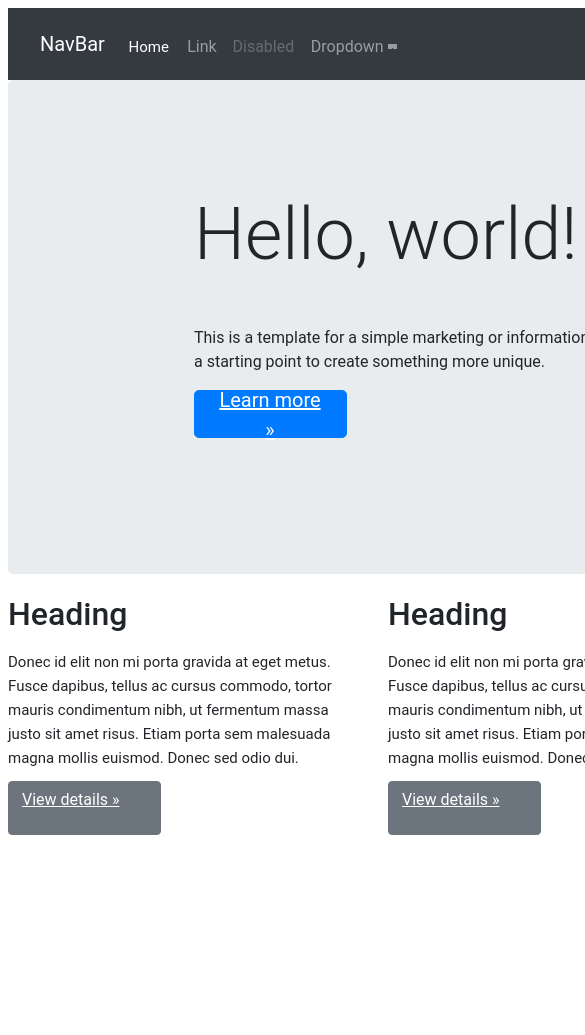
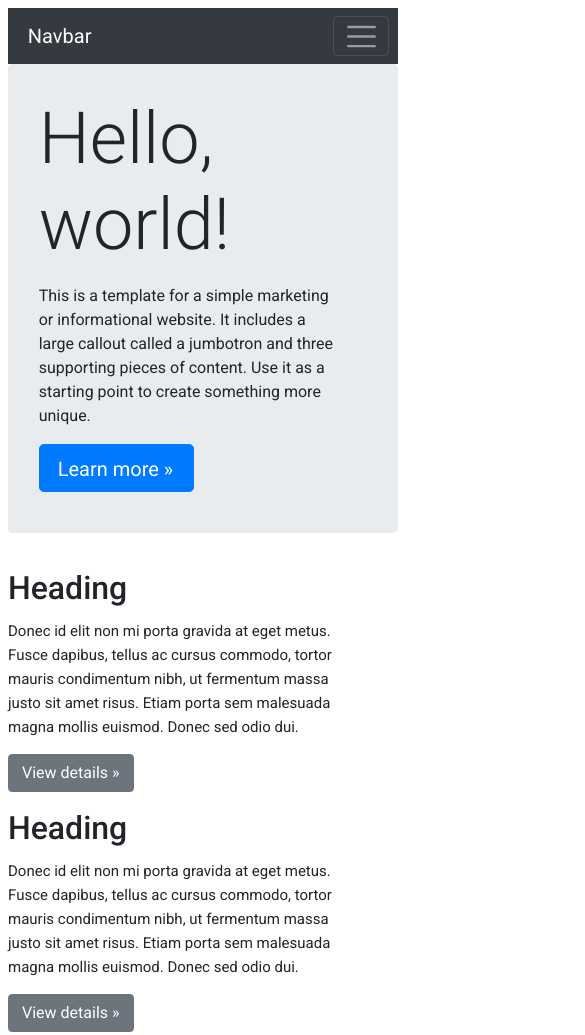
Before and after one commit to ronkopiel/day_16, a plain HTML site: page index.html in a window 390 px wide. Shown: the top 1035 px of the page, 585 px wide, since content can reach past the window. Before the commit the page ends 860 px from the top, so only its background shows below. Drawn offline with Linux system fonts and the light colour scheme.

Commit message:
made css responsive, also somehow lost some progress i made so site is incomplete but responsive

```diff
--- a/index.html
+++ b/index.html
@@ -1,15 +1,19 @@
 <!DOCTYPE html>
 <html lang="en">
   <head>
-    <meta charset="UTF-8">
-    <meta http-equiv="X-UA-Compatible" content="IE=edge">
-    <meta name="viewport" content="width=device-width, initial-scale=1.0">
+    <meta charset="UTF-8" />
+    <meta http-equiv="X-UA-Compatible" content="IE=edge" />
+    <meta name="viewport" content="width=device-width, initial-scale=1.0" />
     <title>Document</title>
-    <link rel="stylesheet" href="styles.css">
+    <link rel="stylesheet" href="styles.css" />
+    <link rel="preconnect" href="https://fonts.googleapis.com">
+    <link rel="preconnect" href="https://fonts.gstatic.com" crossorigin>
+    <link href="https://fonts.googleapis.com/css2?family=Roboto:ital,wght@0,100;0,300;0,400;0,500;0,700;0,900;1,100;1,300;1,400;1,500;1,700;1,900&display=swap" rel="stylesheet">
   </head>
   <body>
+    <div class="container">
     <nav>
-       <div class="navbar-title">NavBar</div>
+      <div class="navbar-title">Navbar</div>
       <div id="navbars-example-default">
         <div class="nav-ul">
           <div class="home">Home</div>
@@ -17,9 +21,7 @@
           <div class="disabled">Disabled</div>
           <div class="dropdown-container">
             <div class="dropdown">Dropdown</div>
-                    <div>
             <div class="dropdown-button"></div>
-                    </div>
           </div>
         </div>
         <form class="search-form">
@@ -29,36 +31,68 @@
             </div>
           </div>
           <button class="search-button">
-                    <div class="button-text">
-                        Search
-                    </div>
+            <div class="button-text">Search</div>
           </button>
         </form>
       </div>
+      <div class="mobile-menu">
+        <img src="/assets/Vector.svg" alt="mobile menu" class="menu-icon" />
+      </div>
     </nav>
+    <div class="content-container">
       <div class="top-container">
         <div class="top-inner-container">
           <h1 class="top-heading">Hello, world!</h1>
-            <p class="top-paragraph">This is a template for a simple marketing or informational website. It includes a large callout called a jumbotron and three supporting pieces of content. Use it as a starting point to create something more unique.</p>
-            <div class="top-link"><a href="" class="top-link-text">Learn more »</a></div>
+          <p class="top-paragraph">
+            This is a template for a simple marketing or informational website.
+            It includes a large callout called a jumbotron and three supporting
+            pieces of content. Use it as a starting point to create something
+            more unique.
+          </p>
+          <div class="top-link">
+            <a href="" class="top-link-text">Learn more »</a>
+          </div>
         </div>
       </div>
       <div class="bottom">
         <div class="bottom-container">
           <div class="bottom-inner-container">
             <h1 class="bottom-heading">Heading</h1>
-                <p class="bottom-paragraph">Donec id elit non mi porta gravida at eget metus. Fusce dapibus, tellus ac cursus commodo, tortor mauris condimentum nibh, ut fermentum massa justo sit amet risus. Etiam porta sem malesuada magna mollis euismod. Donec sed odio dui.</p>
-                <div class="bottom-link"><a href="http://" class="bottom-link-text">View details »</a></div>
+            <p class="bottom-paragraph">
+              Donec id elit non mi porta gravida at eget metus. Fusce dapibus,
+              tellus ac cursus commodo, tortor mauris condimentum nibh, ut
+              fermentum massa justo sit amet risus. Etiam porta sem malesuada
+              magna mollis euismod. Donec sed odio dui.
+            </p>
+            <div class="bottom-link">
+              <a href="http://" class="bottom-link-text">View details »</a>
+            </div>
           </div>
           <div class="bottom-inner-container">
             <h1 class="bottom-heading">Heading</h1>
-                <p class="bottom-paragraph">Donec id elit non mi porta gravida at eget metus. Fusce dapibus, tellus ac cursus commodo, tortor mauris condimentum nibh, ut fermentum massa justo sit amet risus. Etiam porta sem malesuada magna mollis euismod. Donec sed odio dui.</p>
-                <div class="bottom-link"><a href="http://" class="bottom-link-text">View details »</a></div>
+            <p class="bottom-paragraph">
+              Donec id elit non mi porta gravida at eget metus. Fusce dapibus,
+              tellus ac cursus commodo, tortor mauris condimentum nibh, ut
+              fermentum massa justo sit amet risus. Etiam porta sem malesuada
+              magna mollis euismod. Donec sed odio dui.
+            </p>
+            <div class="bottom-link">
+              <a href="http://" class="bottom-link-text">View details »</a>
+            </div>
           </div>
           <div class="bottom-inner-container">
             <h1 class="bottom-heading">Heading</h1>
-                <p class="bottom-paragraph">Donec id elit non mi porta gravida at eget metus. Fusce dapibus, tellus ac cursus commodo, tortor mauris condimentum nibh, ut fermentum massa justo sit amet risus. Etiam porta sem malesuada magna mollis euismod. Donec sed odio dui.</p>
-                <div class="bottom-link"><a href="http://" class="bottom-link-text">View details »</a></div>
+            <p class="bottom-paragraph">
+              Donec id elit non mi porta gravida at eget metus. Fusce dapibus,
+              tellus ac cursus commodo, tortor mauris condimentum nibh, ut
+              fermentum massa justo sit amet risus. Etiam porta sem malesuada
+              magna mollis euismod. Donec sed odio dui.
+            </p>
+            <div class="bottom-link">
+              <a href="http://" class="bottom-link-text">View details »</a>
+            </div>
+          </div>
+        </div>
       </div>
     </div>
 </div>
--- a/styles.css
+++ b/styles.css
@@ -1,401 +1,332 @@
+.container {
+width: 100vw;
+height: 100vh;
+display: flex;
+flex-direction: column;
+}
 nav {
   display: flex;
   flex-direction: row;
   align-items: center;
   padding: 8px 16px;
-  width: 1512px;
-  height: 56px;
+  width: 97.884%;
+  height: 44px;
   background: #343a40;
 }
 .navbar-title {
-  width: 64px;
-  height: 30px;
   font-family: "Roboto";
   font-style: normal;
   font-weight: 400;
   font-size: 20px;
   line-height: 30px;
-margin-left: 16px;
-margin-top: 13px;
-margin-bottom: 13px;
-border-radius: nullpx;
-  /* identical to box height, or 150% */
-  display: flex;
-  align-items: center;
+  margin-left: 1.07%;
   color: #ffffff;
-  /* Inside auto layout */
-  flex: none;
-  order: 0;
-  flex-grow: 0;
 }
-
 #navbars-example-default {
   display: flex;
   flex-direction: row;
-  align-items: center;
-  padding: 0px;
-  gap: 803.89px;
-  width: 1399.52px;
-  height: 40px;
-  /* Inside auto layout */
-  flex: none;
-  order: 1;
-  flex-grow: 0;
-margin-left: 16.48px;
-margin-top: 8px;
-border-radius: 0px;
-
+  gap: 57%;
+  width: 93.583%;
+  height: 100%;
+  margin-left: 1.07%;
+  align-content: center;
 }
 
 .nav-ul {
   display: flex;
-  width: 284.92px;
-  height: 40px;
-  /* Inside auto layout */
-  flex: none;
-  order: 0;
-  flex-grow: 0;
+  width: 20.6%;
+  height: 90.93%;
+  min-height: 40px;
+  align-items: center;
 }
 .home {
-  width: 41px;
-  height: 24px;
-  margin-top: 7px;
-  margin-left: 8px;
+  margin-left: 2.81%;
   font-family: "Roboto";
   font-style: normal;
   font-weight: 400;
   font-size: 15px;
   line-height: 24px;
-  /* identical to box height, or 160% */
-  display: flex;
-  align-items: center;
   color: #ffffff;
 }
 .link {
-  width: 30px;
-  height: 24px;
-  margin-top: 7px;
-  margin-left: 17.69px;
+  margin-left: 6%;
   font-family: "Roboto";
   font-style: normal;
   font-weight: 400;
   font-size: 16px;
   line-height: 24px;
-  /* identical to box height, or 150% */
-  display: flex;
-  align-items: center;
   color: rgba(255, 255, 255, 0.5);
 }
 .disabled {
-  width: 62px;
-  height: 24px;
-  margin-top: 7px;
-  margin-left: 15.36px;
+  margin-left: 5.2%;
   font-family: "Roboto";
   font-style: normal;
   font-weight: 400;
   font-size: 16px;
   line-height: 24px;
-  /* identical to box height, or 150% */
-  display: flex;
-  align-items: center;
   color: rgba(255, 255, 255, 0.25);
 }
 .dropdown-container {
   display: flex;
-  width: 102.61px;
+  width: 36.05%;
   height: 40px;
-  margin-left: 8.27px;
+  margin-left: 5.62%;
+  height: 100%;
+  align-items: center;
 }
 .dropdown {
-  width: 73px;
-  height: 24px;
-  margin-top: 7px;
-  margin-left: 8px;
   font-family: "Roboto";
   font-style: normal;
   font-weight: 400;
   font-size: 16px;
   line-height: 24px;
-  /* identical to box height, or 150% */
-  display: flex;
-  align-items: center;
   color: rgba(255, 255, 255, 0.5);
 }
 .dropdown-button {
   box-sizing: border-box;
-  width: 9.59px;
-  height: 4.8px;
-  margin-top: 16.13px;
   margin-left: 4.02px;
-  border-width: 4.79688px 4.79688px 0px 4.79688px;
+  border-width: 4.8px 4.8px 0px 4.8px;
   border-style: solid;
   border-color: rgba(255, 255, 255, 0.5);
 }
 .search-form {
   display: flex;
-  flex-direction: row;
-  align-items: flex-start;
   padding: 0px;
   gap: 8px;
-  width: 310.7px;
-  height: 38px;
-  margin-top: 1px;
-  /* margin-left: 1088.81px; */
-  /* Inside auto layout */
-  flex: none;
-  order: 1;
-  flex-grow: 0;
+  min-width: 22.5%;
+  /* min-width: 310.7px; */
+  min-height: 38px;
+  height: 86.37%;
 }
 .searchbar {
   box-sizing: border-box;
-  /* Auto layout */
-  display: flex;
-  flex-direction: row;
-  align-items: flex-start;
-  padding: 9px 13px 10px;
-  width: 226px;
-  height: 38px;
+  padding: 2.9% 4.185% 3.22%;
+  width: 100%;
+  height: 100%;
   background: #ffffff;
   border: 1px solid #ced4da;
   border-radius: 4px;
-  /* Inside auto layout */
-  flex: none;
-  order: 0;
-  flex-grow: 0;
+  min-width: 76.7px;
 }
-.searchbar-placeholder {
-    display: flex;
-flex-direction: row;
-align-items: flex-start;
-padding: 0px 150px 0px 0px;
-width: 200px;
-height: 19px;
-margin-top: 9px;
-/* margin-left: 13px; */
-/* Inside auto layout */
-flex: none;
-order: 0;
-flex-grow: 0;
+#searchbar-placeholder {
+  width: 100%;
+  height: 100%;
 }
 .placeholder-text {
-    width: 50px;
-height: 19px;
-
-font-family: 'Roboto';
+  font-family: "Roboto";
   font-style: normal;
   font-weight: 400;
   font-size: 16px;
   line-height: 19px;
-/* identical to box height */
-display: flex;
-align-items: center;
-color: #6C757D;
-/* Inside auto layout */
-flex: none;
-order: 0;
-flex-grow: 0;
+  color: #6c757d;
 }
 .search-button {
   box-sizing: border-box;
-    /* Auto layout */
-    display: flex;
-    flex-direction: row;
-    align-items: flex-start;
-    padding: 6px 13.7031px 8px 13px;
-    width: 76.7px;
-    height: 38px;
+  padding: 1.935% 4.185% 2.575% 4.185%;
+  width: 25.095%;
+  height: 100%;
+  min-width: 76.7px;
   /* margin-left: 234px; */
-    border: 1px solid #28A745;
+  border: 1px solid #28a745;
   border-radius: 4px;
-    /* Inside auto layout */
-    flex: none;
-    order: 1;
-    flex-grow: 0;
 }
 .button-text {
-    width: 50px;
-    height: 24px;
-    font-family: 'Roboto';
+  font-family: "Roboto";
   font-style: normal;
   font-weight: 400;
   font-size: 16px;
   line-height: 24px;
-    /* identical to box height, or 150% */
+  color: #28a745;
+}
+.content-container {
+  max-width: 100%;
+  min-height: 87.3%;
+  /* min-height: 660px; */
   display: flex;
+  flex-direction: column;
   align-items: center;
-    text-align: center;
-    color: #28A745;
-    /* Inside auto layout */
-    flex: none;
-    order: 0;
-    flex-grow: 0;
+  gap: 2%;
 }
 .top-container {
   display: flex;
-  flex-direction: row;
-  align-items: flex-start;
-  padding: 64px 186px 80px;
-
-  width: 1512px;
-  height: 350.39px;
-
+  justify-content: center;
+  align-content: center;
+  padding: 4.23% 12.3% 5.29%;
+  max-width: 75.39%;
+  min-height: 31.255%;
   background: #e9ecef;
   border-radius: 4.8px;
 
-  /* Inside auto layout */
-
-  flex: none;
-  order: 0;
-  flex-grow: 0;
+  /* min-height: 211px; */
 }
 .top-inner-container {
-  width: 1140px;
-  height: 206.39px;
+  width: 100%;
+  height: 100%;
  }
 .top-heading {
   font-family: "Roboto";
   font-style: normal;
   font-weight: 300;
-  font-size: 72px;
+  font-size: 4.5rem;
   line-height: 86px;
-  /* or 120% */
-
-  display: flex;
-  align-items: center;
-
   color: #212529;
+  margin: 0px;
 }
 .top-paragraph {
   font-family: "Roboto";
   font-style: normal;
   font-weight: 400;
-  font-size: 16px;
+  font-size: 1rem;
   line-height: 24px;
-  /* or 150% */
-
-  display: flex;
-  align-items: center;
-
   color: #212529;
 }
 .top-link {
   box-sizing: border-box;
-
-  /* Auto layout */
-
-  display: flex;
-  flex-direction: row;
-  align-items: flex-start;
-  padding: 9px 18.9688px 9px 18px;
-  width: 152.97px;
+  padding: 9px 19px 9px 18px;
+  width: 155px;
   height: 48px;
   background: #007bff;
   border: 1px solid #007bff;
   border-radius: 4.8px;
 }
 .top-link-text {
-  width: 116px;
-  height: 30px;
   font-family: "Roboto";
   font-style: normal;
   font-weight: 400;
   font-size: 20px;
   line-height: 30px;
-  /* identical to box height, or 150% */
+  color: #ffffff;
+  text-decoration: none;
+}
+.bottom {
   display: flex;
   align-items: center;
-  text-align: center;
-
-  color: #ffffff;
+  justify-content: center;
+  max-width: 75.39%;
+  min-height: 42.088%;
 }
 .bottom-container {
   display: flex;
   flex-direction: row;
-  align-items: flex-start;
+  align-items: center;
+  justify-content: center;
   padding: 0px;
+  width: 100%;
+  min-height: 93.875%;
+  /* min-height: 277.39px; */
 }
 .bottom-inner-container {
-  width: 380px;
-  height: 260.39px;
-
-  /* Inside auto layout */
-
-  flex: none;
-  order: 0;
-  flex-grow: 0;
+  width: 33.3%;
+  height: 100%;
+  display: flex;
+  flex-direction: column;
+  justify-content: space-evenly;
 }
 .bottom-heading {
-  width: 119.4px;
-  height: 36px;
   font-family: "Roboto";
   font-style: normal;
   font-weight: 500;
   font-size: 32px;
   line-height: 38px;
-  /* or 120% */
-
-  display: flex;
-  align-items: center;
-
   color: #212529;
 }
 .bottom-paragraph {
-  width: 344.39px;
-  height: 113px;
+  width: 90.628%;
+  height: 43.4%;
   font-family: "Roboto";
   font-style: normal;
   font-weight: 400;
   font-size: 15px;
   line-height: 24px;
-  /* or 160% */
-
-  display: flex;
-  align-items: center;
-
   color: #212529;
 }
-.bottom {
-  width: 1140px;
-  height: 277.39px;
-
-  /* Inside auto layout */
-
-  flex: none;
-  order: 1;
-  flex-grow: 0;
-}
 .bottom-link {
-  display: flex;
-  flex-direction: row;
-  align-items: flex-start;
-  padding: 6px 13.4375px 8px 13px;
-  width: 124.44px;
-  height: 38px;
+  padding: 6px 13px 8px 13px;
+  width: 98px;
+  height: 22px;
   background: #6c757d;
   border: 1px solid #6c757d;
   border-radius: 4px;
 }
 .bottom-link-text {
-  width: 98px;
-  height: 24px;
-
   font-family: "Roboto";
   font-style: normal;
   font-weight: 400;
   font-size: 16px;
   line-height: 24px;
-  /* identical to box height, or 150% */
-
+  color: #ffffff;
+  text-decoration: none;
+}
+.mobile-menu {
+ display: none;
+}
+@media screen and (max-width: 390px) {
+  .container {
+    width: 390px;
+  }
+  nav {
+    max-width: 358px;
+  }
+  .nav-ul {
+    display: none;
+  }
+  .search-form {
+    display: none;
+  }
+    .mobile-menu {
+    display: block;
+    /* Toggle navigation */
+    box-sizing: border-box;
+    /* Auto layout */
     display: flex;
-  align-items: center;
-  text-align: center;
-
-  color: #ffffff;
-
-  /* Inside auto layout */
-
-  flex: none;
-  order: 0;
-  flex-grow: 0;
+    flex-direction: row;
+    align-items: flex-start;
+    padding: 5px 13px;
+    width: 56px;
+    height: 40px;
+    border: 1px solid rgba(255, 255, 255, 0.1);
+    border-radius: 4px;
+    margin-left: 238px;
   }
+  .menu-icon {
+    width: 30px;
+    height: 30px;
+  }
+  .content-container {
+    width: 100%;
+  }
+  .top-container {
+    padding: 32px 16px 48px;
+    min-height: 30%;
+    min-height: 389px;
+    max-width: 390px;
+  }
+  .top-inner-container {
+    width: 91.8%;
+    max-width: 358px;
+  }
+  .top-paragraph {
+    max-width: 306.09px;
+  }
+  .bottom {
+    min-height: 70%;
+    max-width: 100%;
+    min-height: 727px;
+  }
+  .bottom-container {
+    flex-direction: column;
+    align-content: center;
+    max-width: 100%;
+    min-height: 70%;
+  }
+  .bottom-inner-container {
+    width: 100%;
+  }
+  .bottom-heading {
+    margin-top: 17px;
+    margin-bottom: 12.39px;
+  }
+  .bottom-paragraph {
+    margin-top: 0px;
+  }
+}
```
Also changed, not shown: assets/Vector.svg (added), assets/a#dropdown01_after.svg (added), assets/image.svg (added), 2 other files. Lines whose indentation alone changed are shown as unchanged.
